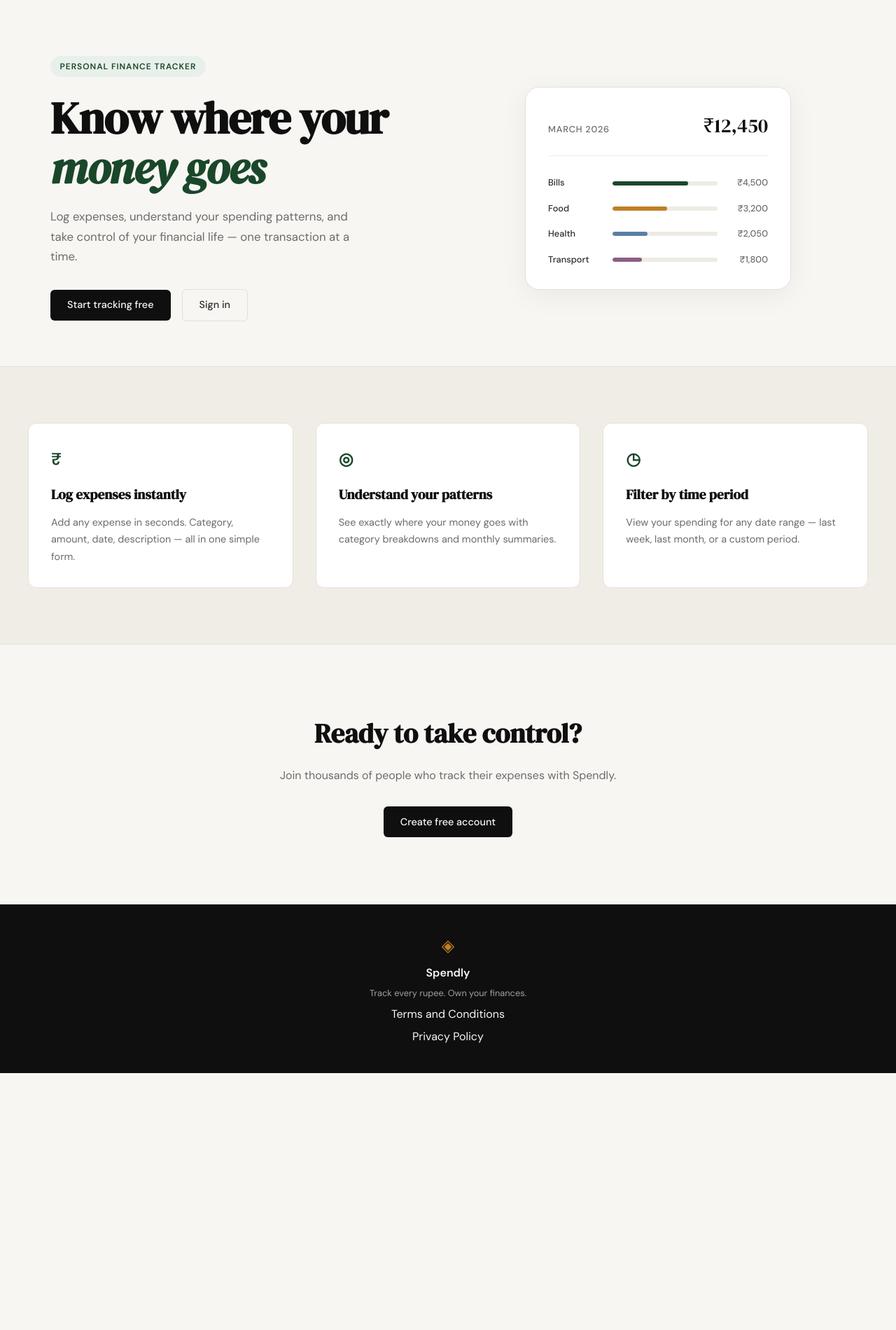
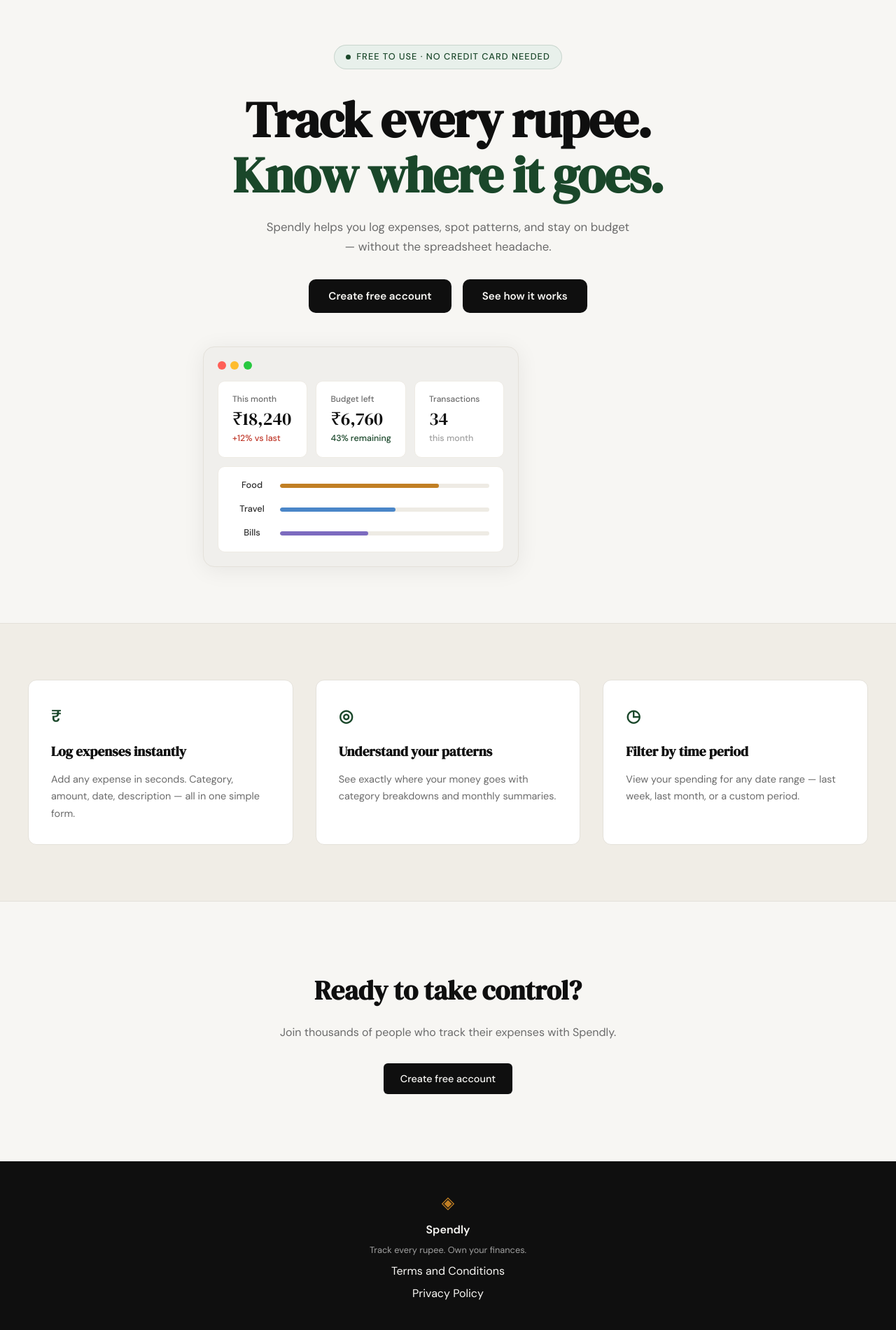
Before and after one commit to meghashah100/spendly, a Flask app: page / in a window 1280 px wide. Shown: the part 61-1961 px from the top of the page at 70% size. Before the commit the page ends 1594 px from the top, so only its background shows below. Run offline with Flask 3, Linux system fonts and the light colour scheme.

Commit message:
Landing - redesigning hero section

```diff
--- a/app.py
+++ b/app.py
@@ -15,6 +15,11 @@ def landing():
 @app.route("/terms")
 def terms():
     return render_template("terms.html")
+
+
+@app.route("/privacy")
+def privacy():
+    return render_template("privacy.html")
 
 
 @app.route("/register")
--- /dev/null
+++ b/static/css/landing.css
@@ -0,0 +1,178 @@
+/* Hero layout — centered single column, overrides style.css grid */
+
+.hero {
+    padding: 4rem 2rem 5rem;
+    display: flex;
+    flex-direction: column;
+    align-items: center;
+    text-align: center;
+    max-width: 800px;
+    margin: 0 auto;
+    gap: 3rem;
+}
+
+.hero-inner {
+    display: flex;
+    flex-direction: column;
+    align-items: center;
+    max-width: 620px;
+}
+
+/* Badge */
+
+.hero-badge {
+    display: inline-flex;
+    align-items: center;
+    gap: 0.5rem;
+    background: var(--accent-light);
+    color: var(--accent);
+    font-size: 0.8rem;
+    font-weight: 500;
+    padding: 0.4rem 1rem;
+    border-radius: 999px;
+    border: 1px solid rgba(26, 71, 42, 0.15);
+    margin-bottom: 2rem;
+}
+
+.hero-badge-dot {
+    width: 7px;
+    height: 7px;
+    background: var(--accent);
+    border-radius: 50%;
+    flex-shrink: 0;
+}
+
+/* Title */
+
+.hero-title {
+    font-size: clamp(2.75rem, 6vw, 4.5rem);
+    line-height: 1.1;
+    margin-bottom: 1.25rem;
+}
+
+.hero-title-accent {
+    color: var(--accent);
+}
+
+/* Subtitle */
+
+.hero-subtitle {
+    max-width: 520px;
+    margin-bottom: 2rem;
+}
+
+/* Buttons */
+
+.hero-actions {
+    justify-content: center;
+}
+
+.hero-actions .btn-primary {
+    padding: 0.75rem 1.75rem;
+    border-radius: 10px;
+    font-size: 0.95rem;
+    font-weight: 600;
+}
+
+/* Mock window card */
+
+.hero-visual {
+    width: 100%;
+    max-width: 700px;
+    justify-content: unset;
+}
+
+.mock-window {
+    background: #f0efec;
+    border-radius: 16px;
+    padding: 1.25rem;
+    border: 1px solid var(--border);
+    box-shadow: 0 4px 32px rgba(0, 0, 0, 0.07);
+}
+
+.mock-window-bar {
+    display: flex;
+    gap: 0.4rem;
+    margin-bottom: 1rem;
+}
+
+.mock-dot {
+    width: 12px;
+    height: 12px;
+    border-radius: 50%;
+}
+
+.mock-dot-red    { background: #ff5f57; }
+.mock-dot-yellow { background: #febc2e; }
+.mock-dot-green  { background: #28c840; }
+
+/* Stat cards row */
+
+.mock-stats {
+    display: grid;
+    grid-template-columns: repeat(3, 1fr);
+    gap: 0.75rem;
+    margin-bottom: 0.75rem;
+}
+
+.mock-stat-card {
+    background: var(--paper-card);
+    border: 1px solid var(--border-soft);
+    border-radius: 10px;
+    padding: 1rem 1.25rem;
+    display: flex;
+    flex-direction: column;
+    gap: 0.2rem;
+    text-align: left;
+}
+
+.mock-stat-label {
+    font-size: 0.75rem;
+    color: var(--ink-muted);
+    font-weight: 500;
+}
+
+.mock-stat-value {
+    font-family: var(--font-display);
+    font-size: 1.6rem;
+    color: var(--ink);
+    line-height: 1.2;
+}
+
+.mock-stat-sub {
+    font-size: 0.78rem;
+    color: var(--ink-faint);
+    font-weight: 500;
+}
+
+.mock-stat-danger  { color: var(--danger); }
+.mock-stat-success { color: var(--accent); }
+
+/* Category bars */
+
+.mock-bars-section {
+    background: var(--paper-card);
+    border: 1px solid var(--border-soft);
+    border-radius: 10px;
+    padding: 1rem 1.25rem;
+    display: flex;
+    flex-direction: column;
+    gap: 0.85rem;
+}
+
+.mock-bars-section .mock-bar-row {
+    display: grid;
+    grid-template-columns: 56px 1fr;
+    align-items: center;
+    gap: 0.75rem;
+}
+
+.mock-bar-food   { background: #c17f24; }
+.mock-bar-travel { background: #4a86c8; }
+.mock-bar-bills  { background: #7c6bbf; }
+
+/* Responsive */
+
+@media (max-width: 600px) {
+    .mock-stats { grid-template-columns: 1fr; }
+}
--- a/templates/base.html
+++ b/templates/base.html
@@ -35,7 +35,7 @@
             <span class="footer-name">Spendly</span>
             <p class="footer-copy">Track every rupee. Own your finances.</p>
             <a href="/terms">Terms and Conditions</a>
-            <a href="#">Privacy Policy</a>
+            <a href="/privacy">Privacy Policy</a>
         </div>
     </footer>
 
--- a/templates/landing.html
+++ b/templates/landing.html
@@ -1,60 +1,74 @@
 {% extends "base.html" %}
 
 {% block title %}Spendly — Track Every Rupee{% endblock %}
+
+{% block head %}
+<link rel="stylesheet" href="{{ url_for('static', filename='css/landing.css') }}">
+{% endblock %}
 
 {% block content %}
 
 <section class="hero">
     <div class="hero-inner">
-        <div class="hero-badge">Personal Finance Tracker</div>
+        <div class="hero-badge">
+            <span class="hero-badge-dot"></span>
+            Free to use · No credit card needed
+        </div>
         <h1 class="hero-title">
-            Know where your<br>
-            <em>money goes</em>
+            Track every rupee.<br>
+            <span class="hero-title-accent">Know where it goes.</span>
         </h1>
         <p class="hero-subtitle">
-            Log expenses, understand your spending patterns,
-            and take control of your financial life —
-            one transaction at a time.
+            Spendly helps you log expenses, spot patterns, and stay
+            on budget — without the spreadsheet headache.
         </p>
         <div class="hero-actions">
-            <a href="{{ url_for('register') }}" class="btn-primary">Start tracking free</a>
-            <a href="{{ url_for('login') }}" class="btn-ghost">Sign in</a>
+            <a href="{{ url_for('register') }}" class="btn-primary">Create free account</a>
+            <a href="#" class="btn-primary">See how it works</a>
         </div>
     </div>
     <div class="hero-visual">
-        <div class="mock-card">
-            <div class="mock-card-header">
-                <span class="mock-label">March 2026</span>
-                <span class="mock-total">₹12,450</span>
+        <div class="mock-window">
+            <div class="mock-window-bar">
+                <span class="mock-dot mock-dot-red"></span>
+                <span class="mock-dot mock-dot-yellow"></span>
+                <span class="mock-dot mock-dot-green"></span>
             </div>
-            <div class="mock-bars">
+            <div class="mock-stats">
+                <div class="mock-stat-card">
+                    <span class="mock-stat-label">This month</span>
+                    <span class="mock-stat-value">₹18,240</span>
+                    <span class="mock-stat-sub mock-stat-danger">+12% vs last</span>
+                </div>
+                <div class="mock-stat-card">
+                    <span class="mock-stat-label">Budget left</span>
+                    <span class="mock-stat-value">₹6,760</span>
+                    <span class="mock-stat-sub mock-stat-success">43% remaining</span>
+                </div>
+                <div class="mock-stat-card">
+                    <span class="mock-stat-label">Transactions</span>
+                    <span class="mock-stat-value">34</span>
+                    <span class="mock-stat-sub">this month</span>
+                </div>
+            </div>
+            <div class="mock-bars-section">
+                <div class="mock-bar-row">
+                    <span class="mock-cat">Food</span>
+                    <div class="mock-bar-track">
+                        <div class="mock-bar mock-bar-food" style="width: 76%"></div>
+                    </div>
+                </div>
+                <div class="mock-bar-row">
+                    <span class="mock-cat">Travel</span>
+                    <div class="mock-bar-track">
+                        <div class="mock-bar mock-bar-travel" style="width: 55%"></div>
+                    </div>
+                </div>
                 <div class="mock-bar-row">
                     <span class="mock-cat">Bills</span>
                     <div class="mock-bar-track">
-                        <div class="mock-bar" style="width: 72%"></div>
+                        <div class="mock-bar mock-bar-bills" style="width: 42%"></div>
                     </div>
-                    <span class="mock-amt">₹4,500</span>
-                </div>
-                <div class="mock-bar-row">
-                    <span class="mock-cat">Food</span>
-                    <div class="mock-bar-track">
-                        <div class="mock-bar mock-bar-2" style="width: 52%"></div>
-                    </div>
-                    <span class="mock-amt">₹3,200</span>
-                </div>
-                <div class="mock-bar-row">
-                    <span class="mock-cat">Health</span>
-                    <div class="mock-bar-track">
-                        <div class="mock-bar mock-bar-3" style="width: 33%"></div>
-                    </div>
-                    <span class="mock-amt">₹2,050</span>
-                </div>
-                <div class="mock-bar-row">
-                    <span class="mock-cat">Transport</span>
-                    <div class="mock-bar-track">
-                        <div class="mock-bar mock-bar-4" style="width: 28%"></div>
-                    </div>
-                    <span class="mock-amt">₹1,800</span>
                 </div>
             </div>
         </div>
```
Also changed, not shown: templates/privacy.html (added, +65 -0 lines).
